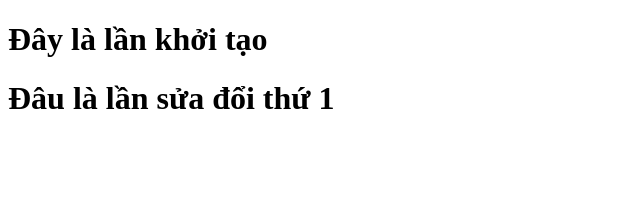
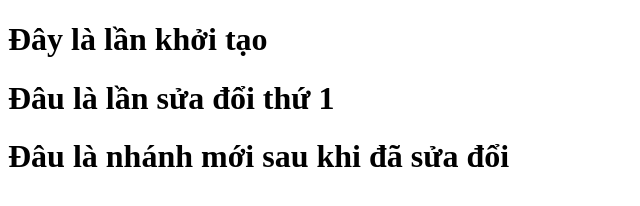
Before and after one commit to Gbao267/QuanLyCauHinh, a plain HTML site: page index.html in a window 1280 px wide. Shown: the whole page, without its empty margins (0-640 px from the left). Drawn offline with Linux system fonts and the light colour scheme.

Commit message:
Chuyển sang nhánh 1 để thử gộp file

```diff
--- a/index.html
+++ b/index.html
@@ -8,5 +8,6 @@
   <body>
     <h1>Đây là lần khởi tạo</h1>
     <h1>Đâu là lần sửa đổi thứ 1</h1>
+    <h1>Đâu là nhánh mới sau khi đã sửa đổi</h1>
   </body>
 </html>
```
